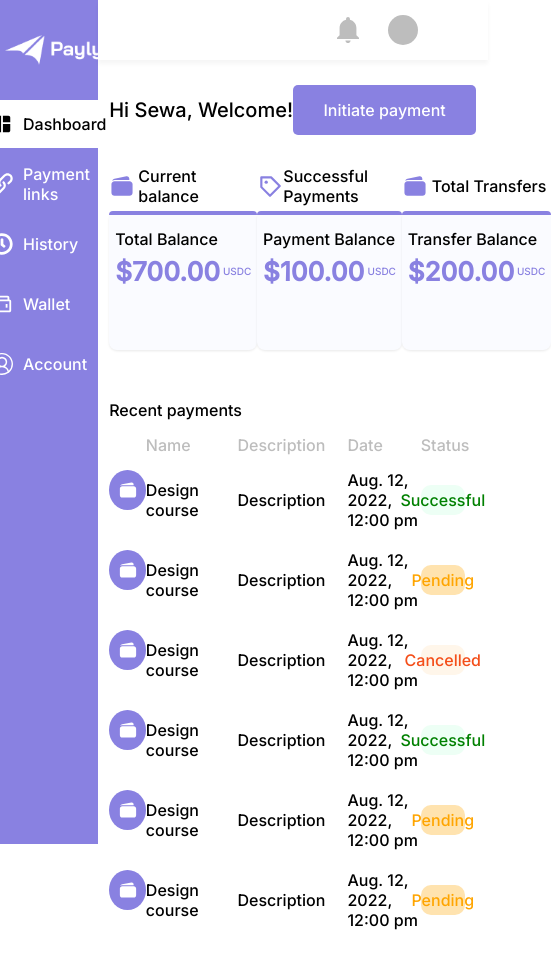
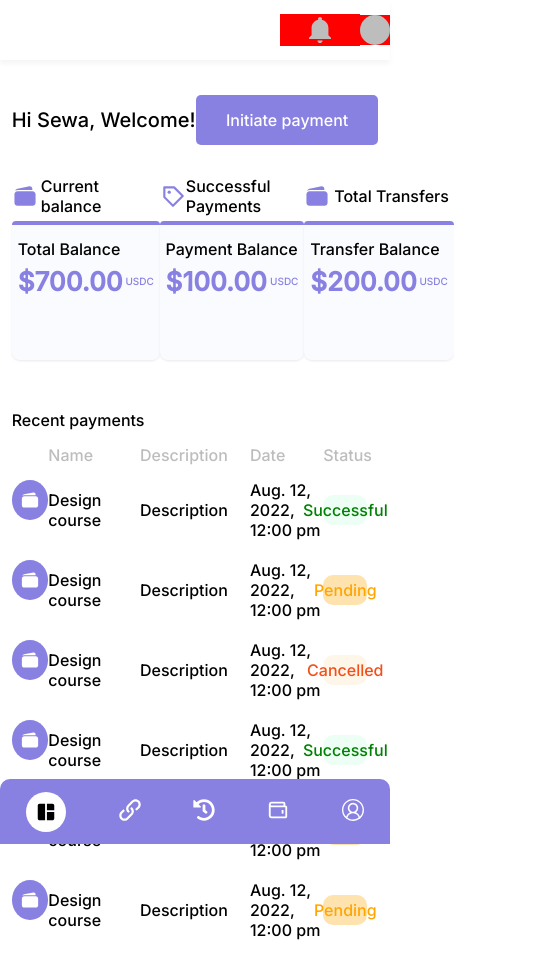
Before and after one commit to cremirdevio/payly, a Next.js app in the folder payly/: page / in a window 390 px wide. Shown: the top 978 px of the page, 551 px wide, since content can reach past the window. Before the commit the page ends 950 px from the top, so only its background shows below. Built offline with nearby package versions, Linux system fonts and the light colour scheme.

Commit message:
media query

```diff
--- a/payly/components/Layout/MainLayOut.module.css
+++ b/payly/components/Layout/MainLayOut.module.css
@@ -67,21 +67,25 @@
 }
 .profileHeader {
   width: 100%;
+  max-width: (100% -9000px);
   height: 60px;
   background-color: white;
   box-shadow: 0px 4px 4px 0px #0000000A;
   display: flex;
   align-items: center;
   justify-content: flex-end;
+  position: fixed;
+  top: 0;
 }
 .notif {
   width: 80px;
   display: flex;
   justify-content: center;
+  background-color: red;
 }
 .profile {
-  width: 100px;
   display: flex;
+  background-color: red;
 }
 .profileInner {
   height: 30px;
@@ -93,6 +97,7 @@
   width: 100%;
   height: 100px;
   display: flex;
+  margin-top: 70px;
   justify-content: center;
 }
 .childrenContainer {
@@ -100,11 +105,13 @@
   height: 100px;
   display: flex;
   justify-content: center;
+  padding-bottom: 1000px;
 }
 .childrenContainerInner  {
   width: 94%;
   height: 100%;
   display: flex;
+  padding-bottom: 150px;
   justify-content: center;
 }
 .pageIntroInner {
@@ -129,3 +136,37 @@
   align-items: center;
   cursor: pointer;
 }
+
+.footer {
+  display: none;
+  background-color: #8981E1;
+  height: 65px;
+  position: fixed;
+  bottom: 0;
+  width: 100%;
+  align-items: center;
+  justify-content: space-around;
+  border-top-left-radius: 10px;
+  border-top-right-radius: 10px;
+}
+.footerBoxActive {
+  width: 40px;
+  height: 40px;
+  background-color: white;
+  border-radius: 100%;
+  display: flex;
+  justify-content: center;
+  align-items: center;
+}
+.footerBox {
+  color:white
+}
+@media only screen and (max-width: 992px) {
+  .sideBar {
+      display: none;
+  }
+  .footer {
+    display: flex;
+  }
+
+}
--- a/payly/components/Layout/MainLayOut.tsx
+++ b/payly/components/Layout/MainLayOut.tsx
@@ -16,6 +16,10 @@ type Props = {
 interface MenuChildProps {
   icon: any;
   menuName: string;
+}
+
+interface FooterType {
+  icon: any;
 }
 
 function MainLayOut({ children, name }: Props) {
@@ -39,6 +43,13 @@ function MainLayOut({ children, name }: Props) {
         </div>
       </div>
     );
+  };
+
+  const FooterActive = ({ icon }: FooterType) => {
+    return <div className={styles.footerBoxActive}>{icon}</div>;
+  };
+  const Footer = ({ icon }: FooterType) => {
+    return <div className={styles.footerBox}>{icon}</div>;
   };
 
   return (
@@ -84,6 +95,13 @@ function MainLayOut({ children, name }: Props) {
           <div className={styles.childrenContainerInner}>{children}</div>
         </div>
       </div>
+      <div className={styles.footer}>
+        <FooterActive icon={<MdSpaceDashboard size={22} />} />
+        <Footer icon={<ImLink size={22} />} />
+        <Footer icon={<FaHistory size={22} />} />
+        <Footer icon={<BiWallet size={22} />} />
+        <Footer icon={<VscAccount size={22} />} />
+      </div>
     </div>
   );
 }
```
